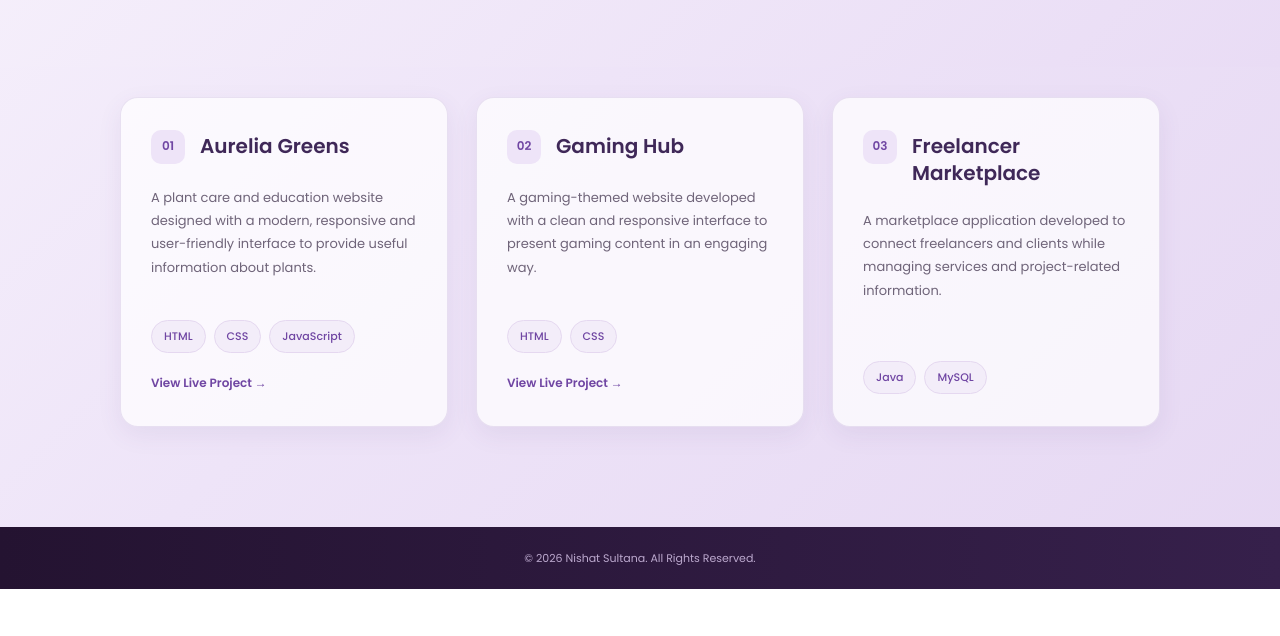
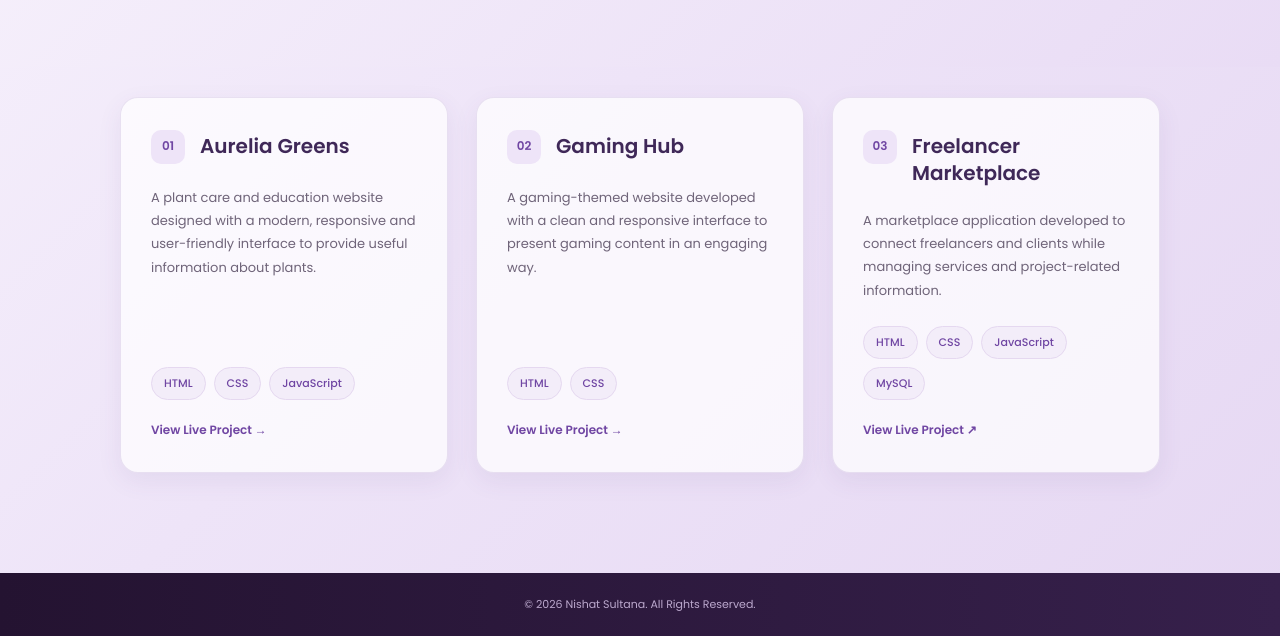
Before and after one commit to Nishat-ICE/portfolio, a plain HTML site: page projects.html in a window 1280 px wide. Shown: the part 282-918 px from the top of the page. Before the commit the page ends 871 px from the top, so only its background shows below. Drawn offline with Linux system fonts and the light colour scheme.

Commit message:
Update Freelancer Marketplace project card

```diff
--- a/projects.html
+++ b/projects.html
@@ -134,9 +134,19 @@
     </p>
 
     <div class="tech-list">
-                    <span>Java</span>
+    <span>HTML</span>
+    <span>CSS</span>
+    <span>JavaScript</span>
     <span>MySQL</span>
 </div>
+
+    <!-- Live Project -->
+    <a href="https://freelancer-marketplace-production-f1c3.up.railway.app"
+       class="project-link"
+       target="_blank"
+       rel="noopener noreferrer">
+        View Live Project ↗
+    </a>
 
 </article>
 
```
Lines whose indentation alone changed are shown as unchanged.
